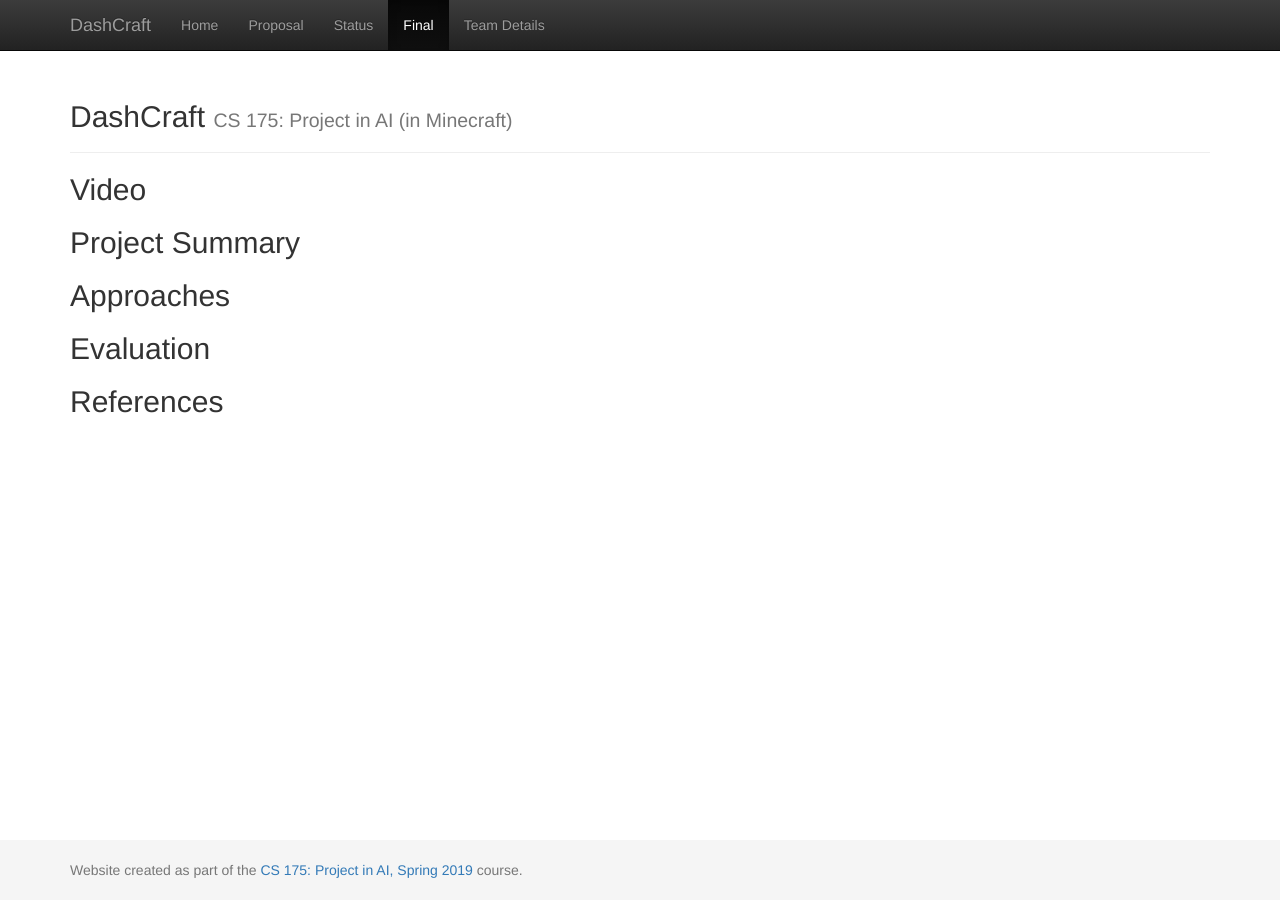
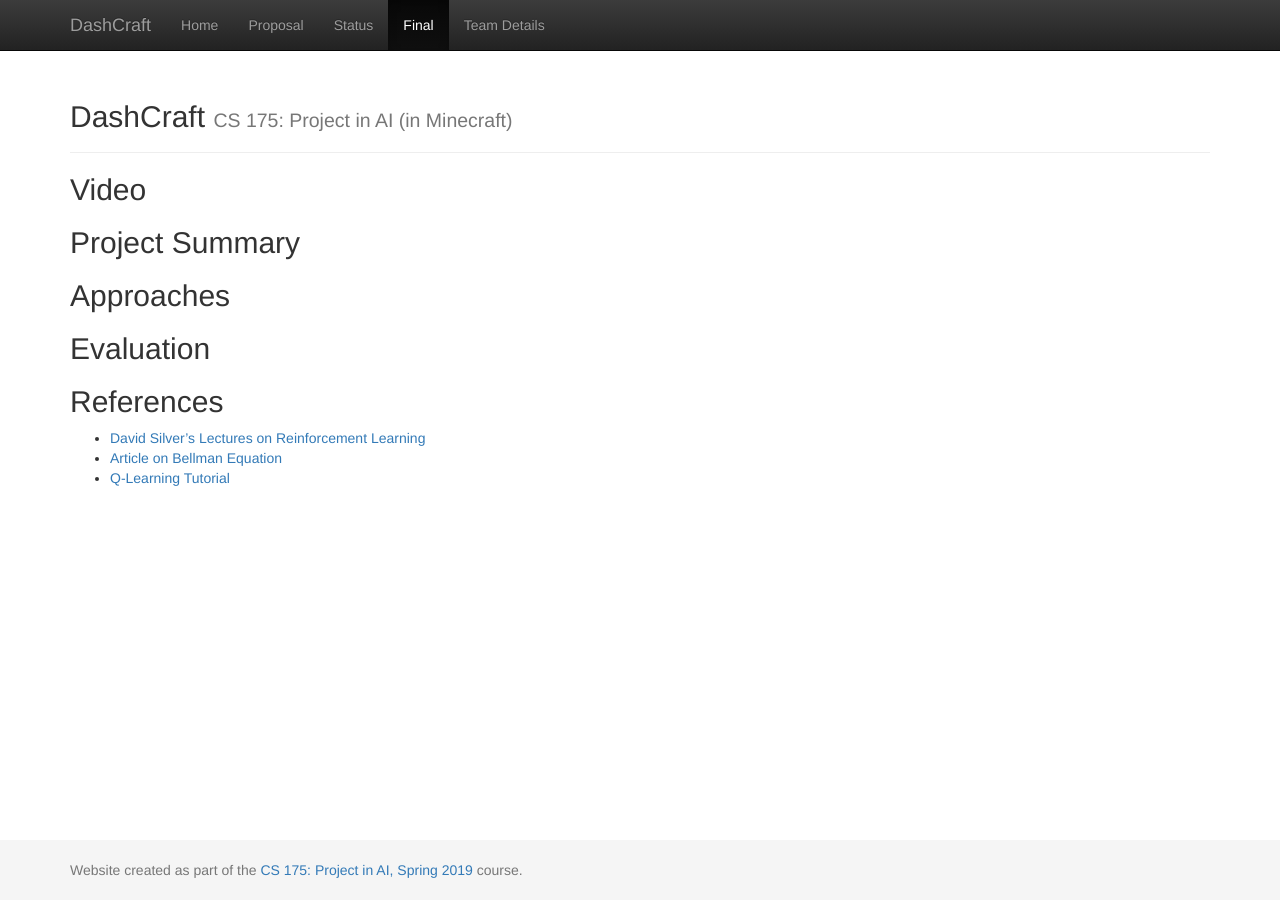
Before and after one commit to alonmaor/DashCraft, a Jekyll site: the page built from docs/final.md, in a window 1280 px wide. Built offline with Jekyll 4.4.1, drawn with Linux system fonts in a browser that asks for light colours.

Commit message:
Update final.md

```diff
--- a/docs/final.md
+++ b/docs/final.md
@@ -13,3 +13,7 @@ title: Final Report
 ## Evaluation
 
 ## References
+
+  * [David Silver's Lectures on Reinforcement Learning](http://www0.cs.ucl.ac.uk/staff/d.silver/web/Teaching.html)
+  * [Article on Bellman Equation](https://joshgreaves.com/reinforcement-learning/understanding-rl-the-bellman-equations/)
+  * [Q-Learning Tutorial](mnemstudio.org/path-finding-q-learning-tutorial.htm)
```
